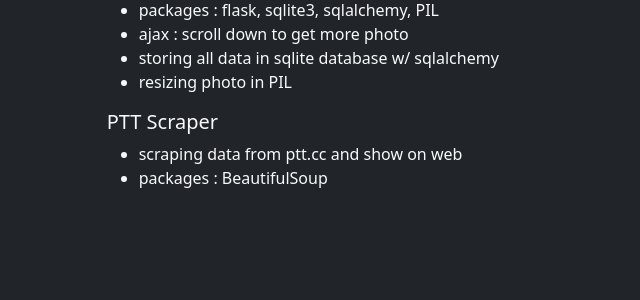
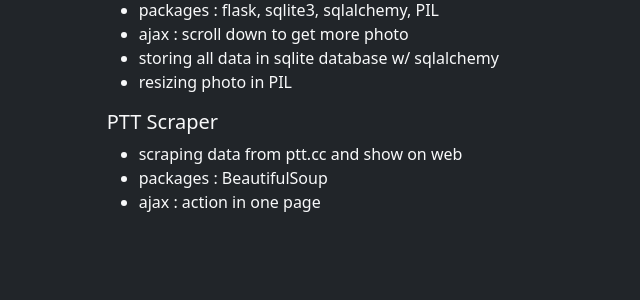
Before and after one commit to OGC-Fever/Ptt-Scrape, a Flask app: template templates/about/about.html in a window 1280 px wide. Shown: the part 159-459 px from the top of the page, without its empty margins (0-640 px from the left). Run offline with Flask 2, Linux system fonts and the light colour scheme; the template is opened without the code that fills it, so the values that code supplies are empty; some libraries are stand-ins or nearby versions.

Commit message:
gcp deploy test

```diff
--- a/templates/about/about.html
+++ b/templates/about/about.html
@@ -27,6 +27,7 @@
         <ul>
             <li>scraping data from ptt.cc and show on web</li>
             <li>packages : BeautifulSoup</li>
+            <li>ajax : action in one page</li>
         </ul>
     </div>
 </div>
```
